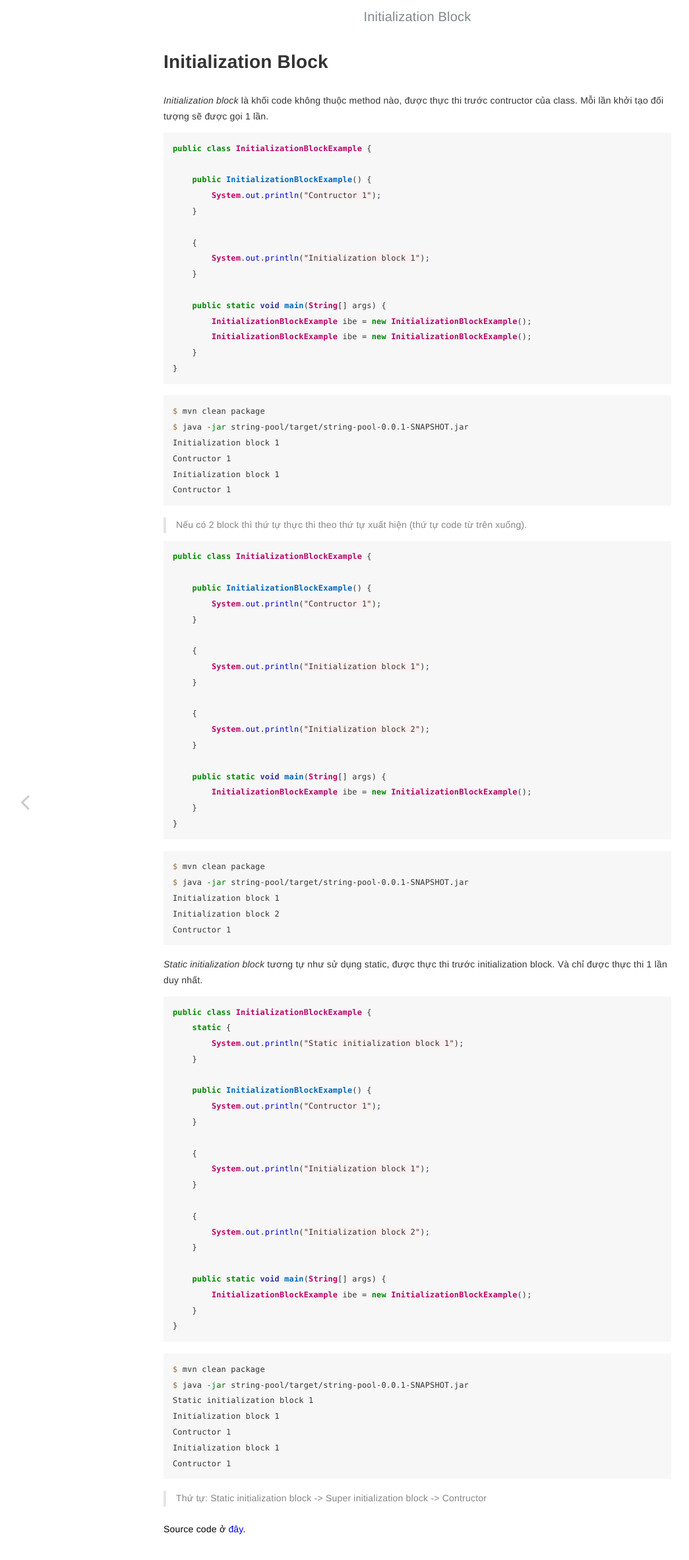
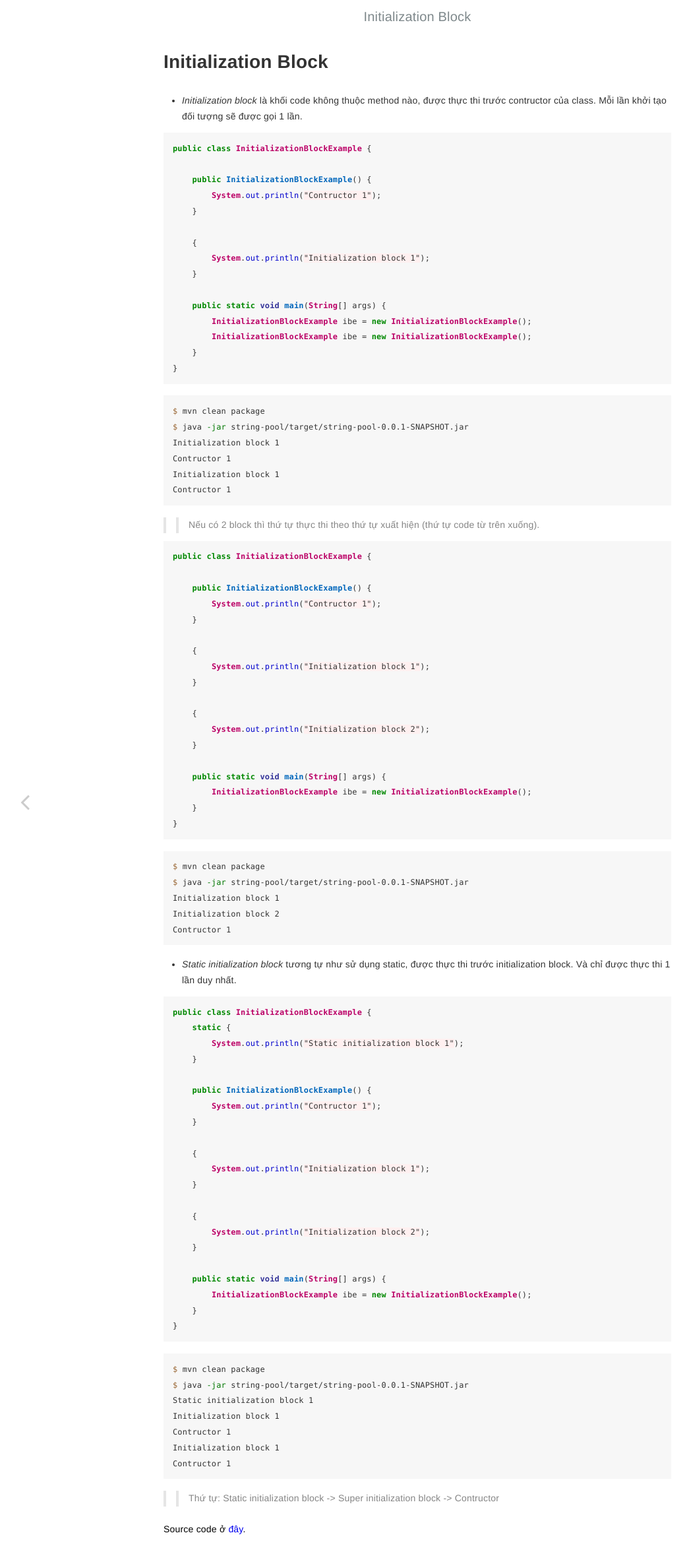
Before and after one commit to huypva/code-by-example-site, a Jekyll site: the page built from _posts/2021-08-24-initialization_block.md, in a window 1280 px wide. Shown: the top 2364 px of the page at 66% size, without its empty margins (7-1052 px from the left). Built offline with Jekyll 4.4.1, drawn with Linux system fonts in a browser that asks for light colours.

Commit message:
Format blog

`````diff
--- a/_posts/2021-08-24-initialization_block.md
+++ b/_posts/2021-08-24-initialization_block.md
@@ -7,7 +7,7 @@ layout: post
 source: https://github.com/huypva/string-pool-example
 ---
 
-*Initialization block* là khối code không thuộc method nào, được thực thi trước contructor của class. Mỗi lần khởi tạo đối tượng sẽ được gọi 1 lần.
+- *Initialization block* là khối code không thuộc method nào, được thực thi trước contructor của class. Mỗi lần khởi tạo đối tượng sẽ được gọi 1 lần.
 
 ```java
 public class InitializationBlockExample {
@@ -36,7 +36,7 @@ Initialization block 1
 Contructor 1
 ```
 
-> Nếu có 2 block thì thứ tự thực thi theo thứ tự xuất hiện (thứ tự code từ trên xuống).
+>> Nếu có 2 block thì thứ tự thực thi theo thứ tự xuất hiện (thứ tự code từ trên xuống).
 
 ```java
 public class InitializationBlockExample {
@@ -67,7 +67,7 @@ Initialization block 2
 Contructor 1
 ```
 
-*Static initialization block* tương tự như sử dụng static, được thực thi trước initialization block. Và chỉ được thực thi 1 lần duy nhất.
+- *Static initialization block* tương tự như sử dụng static, được thực thi trước initialization block. Và chỉ được thực thi 1 lần duy nhất.
 
 ```java
 public class InitializationBlockExample {
@@ -103,4 +103,4 @@ Initialization block 1
 Contructor 1
 ````
 
-> Thứ tự: Static initialization block -> Super initialization block -> Contructor
+>> Thứ tự: Static initialization block -> Super initialization block -> Contructor
`````
